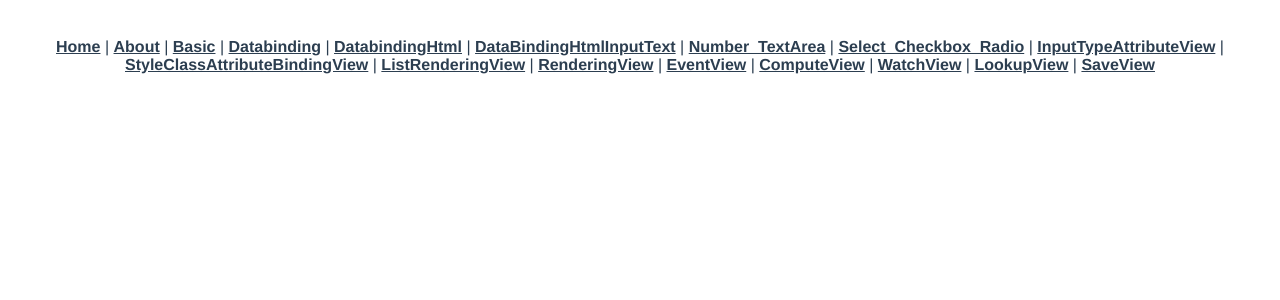
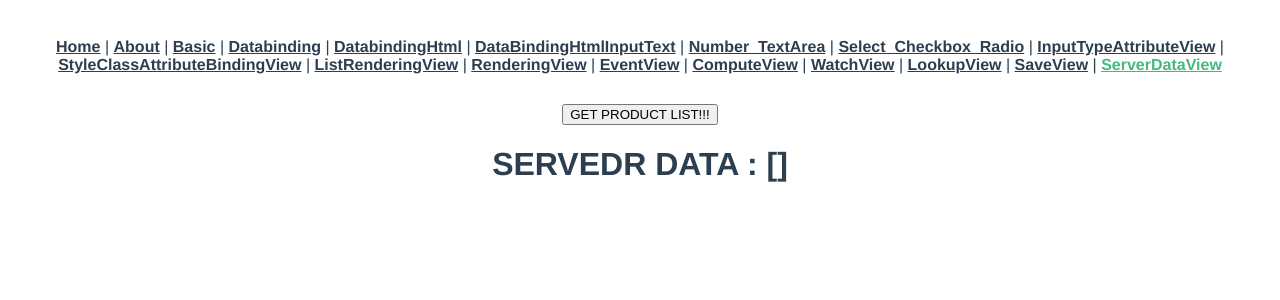
Before and after one commit to moreGet/Vue_Basic, a Vue app: page /ServerDataView in a window 1280 px wide. Shown: the top 300 px of the page. Built offline with nearby package versions, Linux system fonts and the light colour scheme; what vue-sweetalert2 would draw is missing.

Commit message:
AXIOS 수행 해야함 단순 GET 완료

```diff
--- a/package.json
+++ b/package.json
@@ -8,6 +8,8 @@
     "lint": "vue-cli-service lint"
   },
   "dependencies": {
+    "@vue/cli": "^5.0.3",
+    "axios": "^0.26.1",
     "core-js": "^3.8.3",
     "sweetalert2": "^11.4.4",
     "vue": "^3.2.13",
--- a/src/App.vue
+++ b/src/App.vue
@@ -16,7 +16,8 @@
     <router-link to="/ComputeView">ComputeView</router-link> |
     <router-link to="/WatchView">WatchView</router-link> |
     <router-link to="/LookupView">LookupView</router-link> |
-    <router-link to="/SaveView">SaveView</router-link>
+    <router-link to="/SaveView">SaveView</router-link> |
+    <router-link to="/ServerDataView">ServerDataView</router-link>
   </nav>
   <router-view/>
 </template>
--- a/src/router/index.js
+++ b/src/router/index.js
@@ -89,6 +89,11 @@ const routes = [
     path: '/SaveView',
     name: 'SaveView',
     component: () => import(/* webpackChunkName: "SaveView" */ '../views/SaveView.vue')
+  },
+  {
+    path: '/ServerDataView',
+    name: 'ServerDataView',
+    component: () => import(/* webpackChunkName: "ServerDataView" */ '../views/ServerDataView.vue')
   }
 ]
 
--- /dev/null
+++ b/src/views/ServerDataView.vue
@@ -0,0 +1,52 @@
+<template>
+  <div>
+    <button type="button" @click="getProductList">GET PRODUCT LIST!!!</button>
+    <h1 v-cloak>SERVEDR DATA : {{productList}}</h1>
+  </div>
+</template>
+
+<script>
+import axios from 'axios'
+
+export default {
+  name: 'ServerDataView',
+  components: {},
+  data () {
+    return {
+      productList: []
+    }
+  },
+  setup () {},
+  created () {}, // 컴포넌트가 실행되는 순간 바로 수행
+  mounted () {}, // DOM 객체가 로딩이 다 되는 순간 수행
+  unmounted () {}, // 현재 컴포넌트 에서 다른 컴포넌트로 이동 할때 수행
+  methods: {
+    async getProductList () {
+      this.productList = await this.api('http://localhost:8080/product/findAll', 'get', {})
+      console.log(this.productList)
+    },
+
+    // 비동기
+    async api (url, method, data) {
+      return (await axios({
+        method: method,
+        url: url,
+        data: data
+      }).catch(e => {
+        console.log(e)
+        this.productList = '데이터를 받아올 수 없음'
+      })).data
+    }
+  } // 함수 정의를 위한 필드
+}
+</script>
+
+<style scoped>
+  [v-cloak]::before {
+      content: '로딩중...'
+  }
+
+  [v-cloak] > * {
+      display: none;
+  }
+</style>
```
Also changed, not shown: 1 other file (tests, documents, lock files or other folders).
